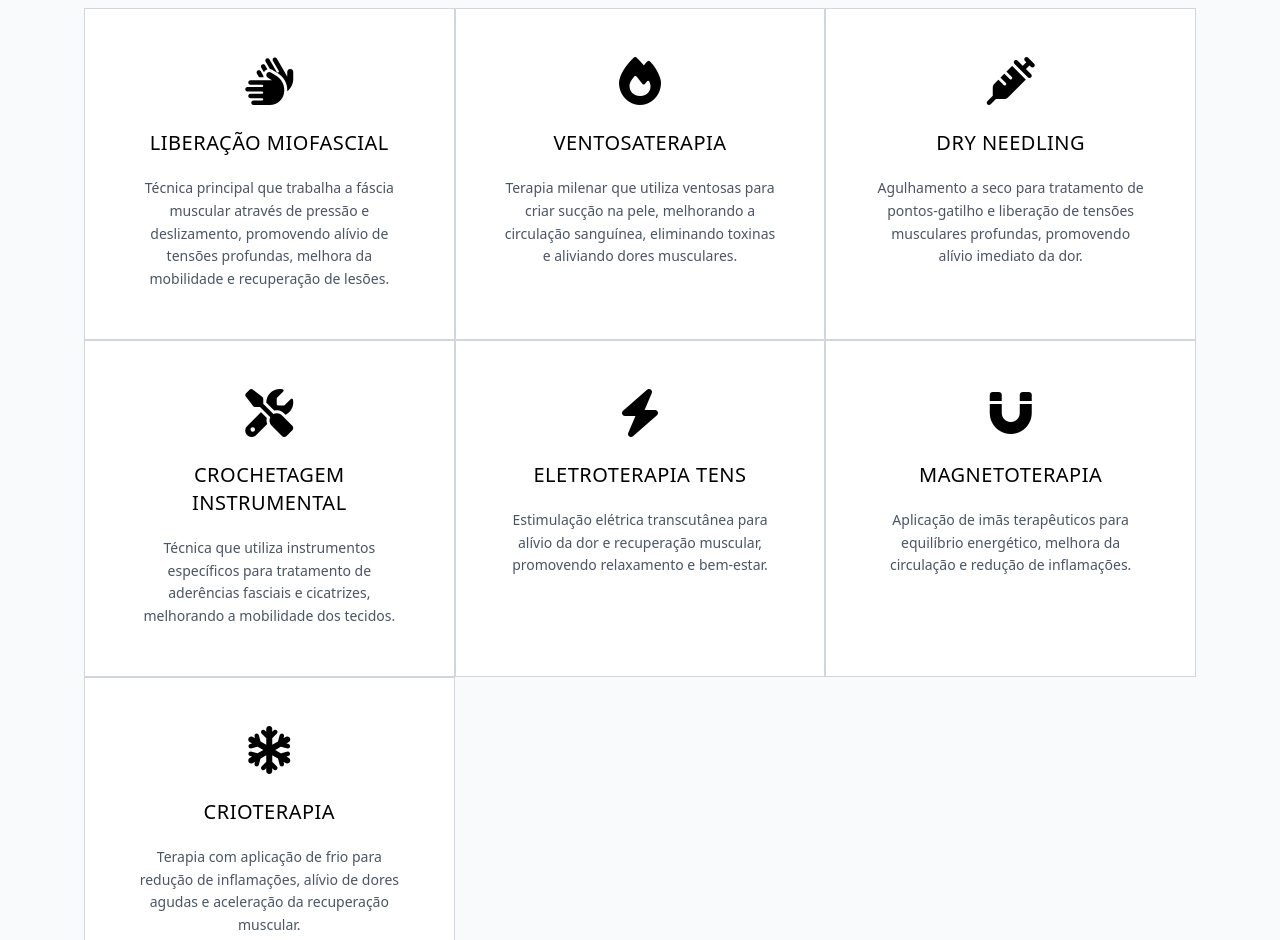
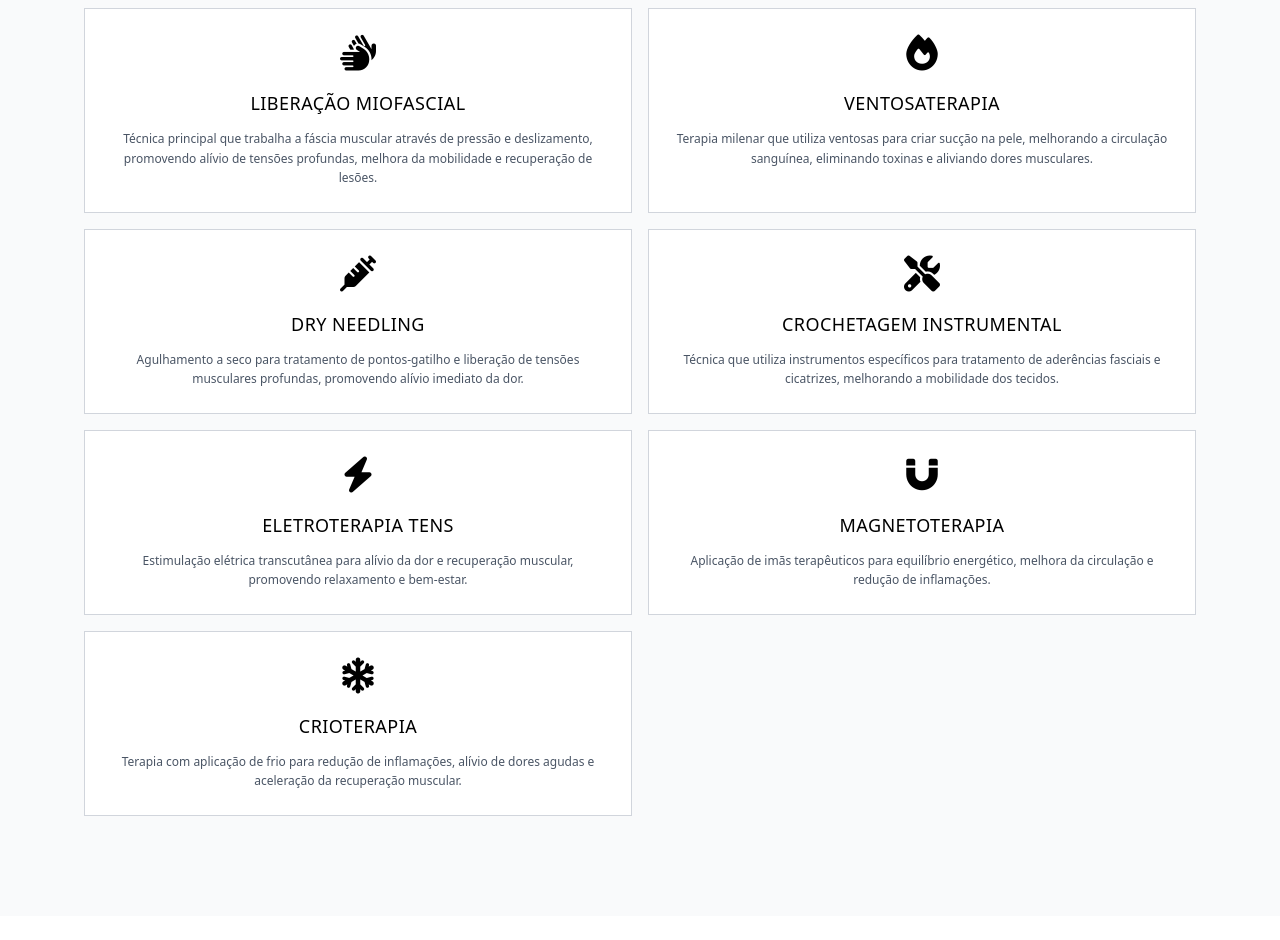
Before and after one commit to lucas19fonseca/landingPage-Dell, a React (Vite) app: page / in a window 1280 px wide. Shown: the part 1860-2800 px from the top of the page. After the commit the page ends 2776 px from the top, so only its background shows below. Built offline with nearby package versions, Linux system fonts and the light colour scheme.

Commit message:
cols-2 nos cards

```diff
--- a/src/components/tecnicas.jsx
+++ b/src/components/tecnicas.jsx
@@ -12,96 +12,96 @@ export default function Tecnicas() {
                     Tratamentos especializados para seu bem-estar
                 </p>
 
-                {/* Grid de Serviços */}
-                <div className="grid grid-cols-1 md:grid-cols-2 lg:grid-cols-3 gap-0 mt-15">
+                {/* Grid de Serviços - 2 colunas em todos os dispositivos */}
+                <div className="grid grid-cols-2 gap-4 mt-15">
 
                     {/* Liberação Miofascial */}
-                    <div className="group bg-white p-12 border border-gray-300 text-center relative transition-all duration-400 hover:bg-black hover:text-white hover:scale-102 hover:z-10 hover:shadow-xl">
-                        <div className="text-5xl mb-6 text-black transition-colors duration-400 group-hover:text-white">
+                    <div className="group bg-white p-6 border border-gray-300 text-center relative transition-all duration-400 hover:bg-black hover:text-white hover:scale-102 hover:z-10 hover:shadow-xl">
+                        <div className="text-4xl mb-4 text-black transition-colors duration-400 group-hover:text-white">
                             <i className="fas fa-hands"></i>
                         </div>
-                        <h3 className="text-xl mb-5 font-normal uppercase tracking-wide">
+                        <h3 className="text-lg mb-3 font-normal uppercase tracking-wide">
                             Liberação Miofascial
                         </h3>
-                        <p className="text-gray-600 leading-relaxed text-sm transition-colors duration-400 group-hover:text-gray-300">
+                        <p className="text-gray-600 leading-relaxed text-xs transition-colors duration-400 group-hover:text-gray-300">
                             Técnica principal que trabalha a fáscia muscular através de pressão e deslizamento, promovendo alívio de tensões profundas, melhora da mobilidade e recuperação de lesões.
                         </p>
                     </div>
 
                     {/* Ventosaterapia */}
-                    <div className="group bg-white p-12 border border-gray-300 text-center relative transition-all duration-400 hover:bg-black hover:text-white hover:scale-102 hover:z-10 hover:shadow-xl">
-                        <div className="text-5xl mb-6 text-black transition-colors duration-400 group-hover:text-white">
+                    <div className="group bg-white p-6 border border-gray-300 text-center relative transition-all duration-400 hover:bg-black hover:text-white hover:scale-102 hover:z-10 hover:shadow-xl">
+                        <div className="text-4xl mb-4 text-black transition-colors duration-400 group-hover:text-white">
                             <i className="fas fa-fire"></i>
                         </div>
-                        <h3 className="text-xl mb-5 font-normal uppercase tracking-wide">
+                        <h3 className="text-lg mb-3 font-normal uppercase tracking-wide">
                             Ventosaterapia
                         </h3>
-                        <p className="text-gray-600 leading-relaxed text-sm transition-colors duration-400 group-hover:text-gray-300">
+                        <p className="text-gray-600 leading-relaxed text-xs transition-colors duration-400 group-hover:text-gray-300">
                             Terapia milenar que utiliza ventosas para criar sucção na pele, melhorando a circulação sanguínea, eliminando toxinas e aliviando dores musculares.
                         </p>
                     </div>
 
                     {/* Dry Needling */}
-                    <div className="group bg-white p-12 border border-gray-300 text-center relative transition-all duration-400 hover:bg-black hover:text-white hover:scale-102 hover:z-10 hover:shadow-xl">
-                        <div className="text-5xl mb-6 text-black transition-colors duration-400 group-hover:text-white">
+                    <div className="group bg-white p-6 border border-gray-300 text-center relative transition-all duration-400 hover:bg-black hover:text-white hover:scale-102 hover:z-10 hover:shadow-xl">
+                        <div className="text-4xl mb-4 text-black transition-colors duration-400 group-hover:text-white">
                             <i className="fas fa-syringe"></i>
                         </div>
-                        <h3 className="text-xl mb-5 font-normal uppercase tracking-wide">
+                        <h3 className="text-lg mb-3 font-normal uppercase tracking-wide">
                             Dry Needling
                         </h3>
-                        <p className="text-gray-600 leading-relaxed text-sm transition-colors duration-400 group-hover:text-gray-300">
+                        <p className="text-gray-600 leading-relaxed text-xs transition-colors duration-400 group-hover:text-gray-300">
                             Agulhamento a seco para tratamento de pontos-gatilho e liberação de tensões musculares profundas, promovendo alívio imediato da dor.
                         </p>
                     </div>
 
                     {/* Crochetagem Instrumental */}
-                    <div className="group bg-white p-12 border border-gray-300 text-center relative transition-all duration-400 hover:bg-black hover:text-white hover:scale-102 hover:z-10 hover:shadow-xl">
-                        <div className="text-5xl mb-6 text-black transition-colors duration-400 group-hover:text-white">
+                    <div className="group bg-white p-6 border border-gray-300 text-center relative transition-all duration-400 hover:bg-black hover:text-white hover:scale-102 hover:z-10 hover:shadow-xl">
+                        <div className="text-4xl mb-4 text-black transition-colors duration-400 group-hover:text-white">
                             <i className="fas fa-tools"></i>
                         </div>
-                        <h3 className="text-xl mb-5 font-normal uppercase tracking-wide">
+                        <h3 className="text-lg mb-3 font-normal uppercase tracking-wide">
                             Crochetagem Instrumental
                         </h3>
-                        <p className="text-gray-600 leading-relaxed text-sm transition-colors duration-400 group-hover:text-gray-300">
+                        <p className="text-gray-600 leading-relaxed text-xs transition-colors duration-400 group-hover:text-gray-300">
                             Técnica que utiliza instrumentos específicos para tratamento de aderências fasciais e cicatrizes, melhorando a mobilidade dos tecidos.
                         </p>
                     </div>
 
                     {/* Eletroterapia TENS */}
-                    <div className="group bg-white p-12 border border-gray-300 text-center relative transition-all duration-400 hover:bg-black hover:text-white hover:scale-102 hover:z-10 hover:shadow-xl">
-                        <div className="text-5xl mb-6 text-black transition-colors duration-400 group-hover:text-white">
+                    <div className="group bg-white p-6 border border-gray-300 text-center relative transition-all duration-400 hover:bg-black hover:text-white hover:scale-102 hover:z-10 hover:shadow-xl">
+                        <div className="text-4xl mb-4 text-black transition-colors duration-400 group-hover:text-white">
                             <i className="fas fa-bolt"></i>
                         </div>
-                        <h3 className="text-xl mb-5 font-normal uppercase tracking-wide">
+                        <h3 className="text-lg mb-3 font-normal uppercase tracking-wide">
                             Eletroterapia TENS
                         </h3>
-                        <p className="text-gray-600 leading-relaxed text-sm transition-colors duration-400 group-hover:text-gray-300">
+                        <p className="text-gray-600 leading-relaxed text-xs transition-colors duration-400 group-hover:text-gray-300">
                             Estimulação elétrica transcutânea para alívio da dor e recuperação muscular, promovendo relaxamento e bem-estar.
                         </p>
                     </div>
 
                     {/* Magnetoterapia */}
-                    <div className="group bg-white p-12 border border-gray-300 text-center relative transition-all duration-400 hover:bg-black hover:text-white hover:scale-102 hover:z-10 hover:shadow-xl">
-                        <div className="text-5xl mb-6 text-black transition-colors duration-400 group-hover:text-white">
+                    <div className="group bg-white p-6 border border-gray-300 text-center relative transition-all duration-400 hover:bg-black hover:text-white hover:scale-102 hover:z-10 hover:shadow-xl">
+                        <div className="text-4xl mb-4 text-black transition-colors duration-400 group-hover:text-white">
                             <i className="fas fa-magnet"></i>
                         </div>
-                        <h3 className="text-xl mb-5 font-normal uppercase tracking-wide">
+                        <h3 className="text-lg mb-3 font-normal uppercase tracking-wide">
                             Magnetoterapia
                         </h3>
-                        <p className="text-gray-600 leading-relaxed text-sm transition-colors duration-400 group-hover:text-gray-300">
+                        <p className="text-gray-600 leading-relaxed text-xs transition-colors duration-400 group-hover:text-gray-300">
                             Aplicação de imãs terapêuticos para equilíbrio energético, melhora da circulação e redução de inflamações.
                         </p>
                     </div>
 
                     {/* Crioterapia */}
-                    <div className="group bg-white p-12 border border-gray-300 text-center relative transition-all duration-400 hover:bg-black hover:text-white hover:scale-102 hover:z-10 hover:shadow-xl">
-                        <div className="text-5xl mb-6 text-black transition-colors duration-400 group-hover:text-white">
+                    <div className="group bg-white p-6 border border-gray-300 text-center relative transition-all duration-400 hover:bg-black hover:text-white hover:scale-102 hover:z-10 hover:shadow-xl">
+                        <div className="text-4xl mb-4 text-black transition-colors duration-400 group-hover:text-white">
                             <i className="fas fa-snowflake"></i>
                         </div>
-                        <h3 className="text-xl mb-5 font-normal uppercase tracking-wide">
+                        <h3 className="text-lg mb-3 font-normal uppercase tracking-wide">
                             Crioterapia
                         </h3>
-                        <p className="text-gray-600 leading-relaxed text-sm transition-colors duration-400 group-hover:text-gray-300">
+                        <p className="text-gray-600 leading-relaxed text-xs transition-colors duration-400 group-hover:text-gray-300">
                             Terapia com aplicação de frio para redução de inflamações, alívio de dores agudas e aceleração da recuperação muscular.
                         </p>
                     </div>
```
